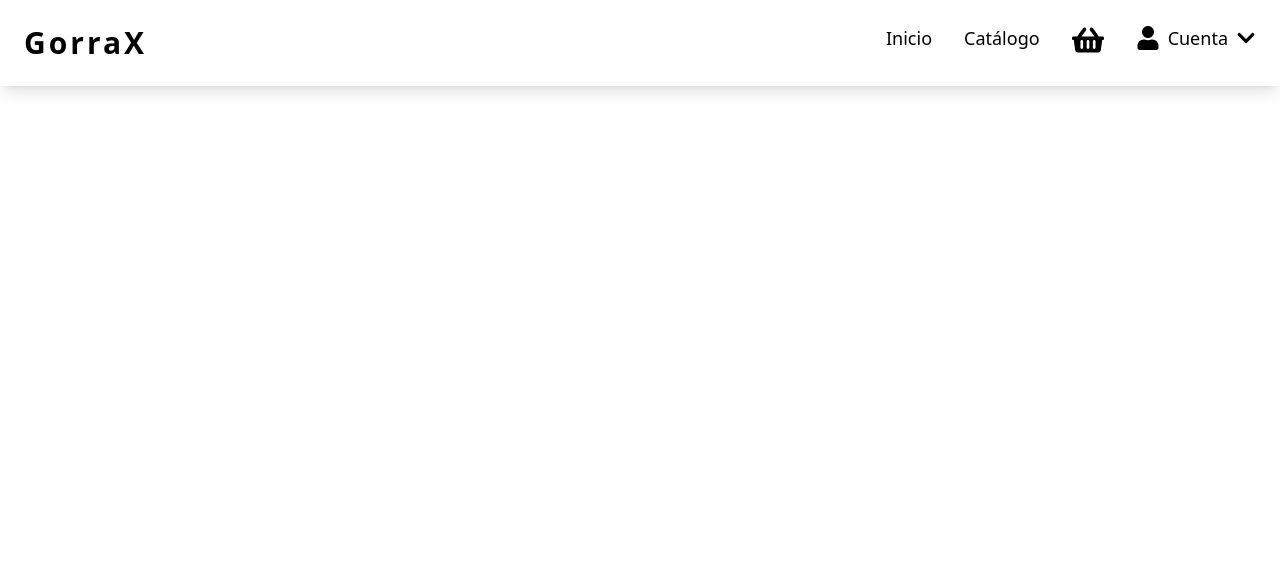
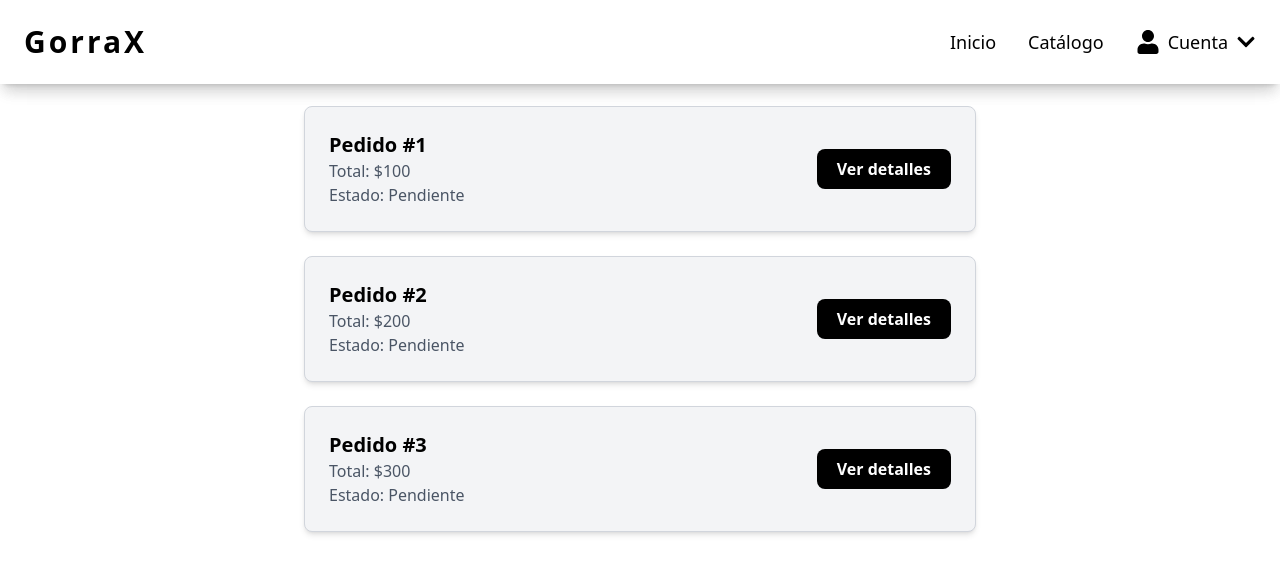
Before and after one commit to trejosau/stripe-practica, a React (Vite) app in the folder client/: page /pedidos in a window 1280 px wide. Shown: the top 574 px of the page. Built offline with nearby package versions, Linux system fonts and the light colour scheme.

Commit message:
minor changes

```diff
--- a/client/src/App.jsx
+++ b/client/src/App.jsx
@@ -4,6 +4,7 @@ import LoginRegister from "./pages/LoginRegister";
 import Navbar from "./components/Navbar";
 import Catalogo from "./pages/Catalogo";
 import ToastNotification from './components/ToastNotification'; // Importa el componente ToastNotification
+import MisPedidos from "./pages/MisPedidos";
 
 const App = () => {
   return (
@@ -26,6 +27,7 @@ const AppContent = () => {
         <Route path="/" element={<Home />} />
         <Route path="/auth" element={<LoginRegister />} />
         <Route path="/catalogo" element={<Catalogo />} />
+        <Route path="/pedidos" element={<MisPedidos />} />
       </Routes>
     </>
   );
--- a/client/src/components/Footer.jsx
+++ b/client/src/components/Footer.jsx
@@ -15,7 +15,7 @@ export default function Footer() {
         </motion.h2>
 
         <nav className="flex space-x-8">
-          {['Inicio', 'Catálogo', 'Personalizadas', 'Contacto'].map((item) => (
+          {['Inicio', 'Catálogo', 'Contacto'].map((item) => (
             <motion.a
               key={item}
               href="#"
--- a/client/src/components/Navbar.jsx
+++ b/client/src/components/Navbar.jsx
@@ -59,36 +59,6 @@ export default function Navbar() {
                 </motion.a>
             ))}
 
-            {/* Carrito de compras con dropdown */}
-            <div className="relative">
-              <button onClick={() => toggleDropdown('cart')} className="relative">
-                <FaShoppingBasket className="h-8 w-8 text-black" />
-                {cartItems > 0 && (
-                    <span className="absolute top-0 right-0 bg-red-600 text-white text-xs rounded-full w-5 h-5 flex items-center justify-center">
-                  {cartItems}
-                </span>
-                )}
-              </button>
-
-              <AnimatePresence>
-                {activeDropdown === 'cart' && (
-                    <motion.div
-                        initial={{ opacity: 0, y: -10 }}
-                        animate={{ opacity: 1, y: 0 }}
-                        exit={{ opacity: 0, y: -10 }}
-                        className="absolute right-0 mt-2 w-64 bg-white shadow-lg rounded-md z-10 p-4"
-                    >
-                      <p className="text-lg font-semibold">Carrito</p>
-                      {cartItems > 0 ? (
-                          <p className="text-gray-600">Tienes {cartItems} productos en tu carrito.</p>
-                      ) : (
-                          <p className="text-gray-600">Tu carrito está vacío.</p>
-                      )}
-                    </motion.div>
-                )}
-              </AnimatePresence>
-            </div>
-
             {/* Menú de usuario con dropdown */}
             <div className="relative">
               <button
@@ -111,6 +81,12 @@ export default function Navbar() {
                       {isLoggedIn ? (
                           <>
                             <p className="block px-4 py-2 text-lg font-semibold text-black">{userName}</p>
+                            <motion.a
+                                href="/pedidos"
+                                className="block px-4 py-2 text-lg text-black hover:bg-gray-200 transition"
+                            >
+                              Mis pedidos
+                            </motion.a>
                             <button
                                 onClick={handleLogout}
                                 className="block px-4 py-2 text-lg text-red-600 hover:bg-gray-200 transition w-full text-left"
@@ -139,72 +115,7 @@ export default function Navbar() {
               </AnimatePresence>
             </div>
           </div>
-
-          {/* Botón de menú móvil */}
-          <button className="lg:hidden text-black" onClick={() => setIsOpen(true)}>
-            <FaBars className="h-8 w-8" />
-          </button>
         </nav>
-
-        {/* Menú móvil */}
-        <AnimatePresence>
-          {isOpen && (
-              <motion.div
-                  className="fixed inset-0 bg-white bg-opacity-95 flex flex-col items-center justify-center space-y-6 text-black"
-                  initial={{ opacity: 0, y: '-100%' }}
-                  animate={{ opacity: 1, y: 0 }}
-                  exit={{ opacity: 0, y: '-100%' }}
-              >
-                {navigation.map((item) => (
-                    <motion.a
-                        key={item}
-                        href={item === 'Inicio' ? '/' : '/catalogo'}
-                        className="text-2xl font-semibold"
-                        whileHover={{ scale: 1.1 }}
-                        onClick={() => setIsOpen(false)}
-                    >
-                      {item}
-                    </motion.a>
-                ))}
-
-                {isLoggedIn ? (
-                    <div className="flex flex-col items-center">
-                      <FaUser className="h-8 w-8 text-black" />
-                      <p className="text-xl font-semibold">{userName}</p>
-                      <button
-                          onClick={handleLogout}
-                          className="text-xl text-red-600 mt-4"
-                      >
-                        Cerrar sesión
-                      </button>
-                    </div>
-                ) : (
-                    <div className="flex flex-col items-center">
-                      <motion.a
-                          href="/auth"
-                          className="text-2xl font-semibold"
-                          whileHover={{ scale: 1.1 }}
-                          onClick={() => setIsOpen(false)}
-                      >
-                        Iniciar sesión
-                      </motion.a>
-                      <motion.a
-                          href="/auth"
-                          className="text-2xl font-semibold"
-                          whileHover={{ scale: 1.1 }}
-                          onClick={() => setIsOpen(false)}
-                      >
-                        Registrarse
-                      </motion.a>
-                    </div>
-                )}
-
-                <button onClick={() => setIsOpen(false)} className="absolute top-6 right-6 text-black">
-                  <FaTimes className="h-8 w-8" />
-                </button>
-              </motion.div>
-          )}
-        </AnimatePresence>
       </header>
   );
 }
--- a/client/src/pages/Home.jsx
+++ b/client/src/pages/Home.jsx
@@ -34,7 +34,7 @@ export default function Home() {
           transition={{ duration: 1, delay: 0.3 }}
           className="mt-4 text-white text-lg text-gray-300 max-w-2xl uppercase"
         >
-          ENCUENTRA LA GORRA PERFECTA PARA CADA OCASIÓN. PERSONALIZA TU ESTILO CON DISEÑOS ÚNICOS.
+          DESCUBRE NUESTRAS GORRAS EXCLUSIVAS Y ENCUENTRA LA QUE MEJOR SE ADAPTE A TU ESTILO.
         </motion.p>
 
         <motion.div
--- /dev/null
+++ b/client/src/pages/MisPedidos.jsx
@@ -0,0 +1,64 @@
+import { useEffect, useState } from 'react';
+import { useNavigate } from 'react-router-dom';
+import Navbar from '../components/Navbar';
+import Footer from '../components/Footer';
+
+export default function MisPedidos() {
+  const navigate = useNavigate();
+  const loading = false;
+  const error = false;
+
+  const orders = [
+    {
+      id: 1,
+      total: 100,
+      status: 'Pendiente',
+    },
+    {
+      id: 2,
+      total: 200,
+      status: 'Pendiente',
+    },
+    {
+      id: 3,
+      total: 300,
+      status: 'Pendiente',
+    },
+  ];
+
+  return (
+    <>
+      <Navbar />
+      <div className="container mx-auto p-6 min-h-screen bg-white text-black flex flex-col items-center">
+        <h1 className="text-4xl font-bold mb-8 uppercase border-b-2 border-black pb-2">Mis Pedidos</h1>
+        {loading ? (
+          <p className="text-lg animate-pulse">Cargando pedidos...</p>
+        ) : error ? (
+          <p className="text-lg text-red-500">Error al cargar los pedidos.</p>
+        ) : orders.length === 0 ? (
+          <p className="text-lg">No tienes pedidos aún.</p>
+        ) : (
+          <ul className="w-full max-w-2xl space-y-6">
+            {orders.map((order) => (
+              <li key={order.id} className="p-6 border border-gray-300 rounded-lg shadow-md bg-gray-100">
+                <div className="flex justify-between items-center">
+                  <div>
+                    <p className="text-xl font-semibold">Pedido #{order.id}</p>
+                    <p className="text-gray-600">Total: ${order.total}</p>
+                    <p className="text-gray-600">Estado: {order.status}</p>
+                  </div>
+                  <button
+                    className="px-5 py-2 bg-black text-white font-semibold rounded-lg hover:bg-gray-800 transition"
+                    onClick={() => navigate(`/pedido/${order.id}`)}
+                  >
+                    Ver detalles
+                  </button>
+                </div>
+              </li>
+            ))}
+          </ul>
+        )}
+      </div>
+    </>
+  );
+}
```
